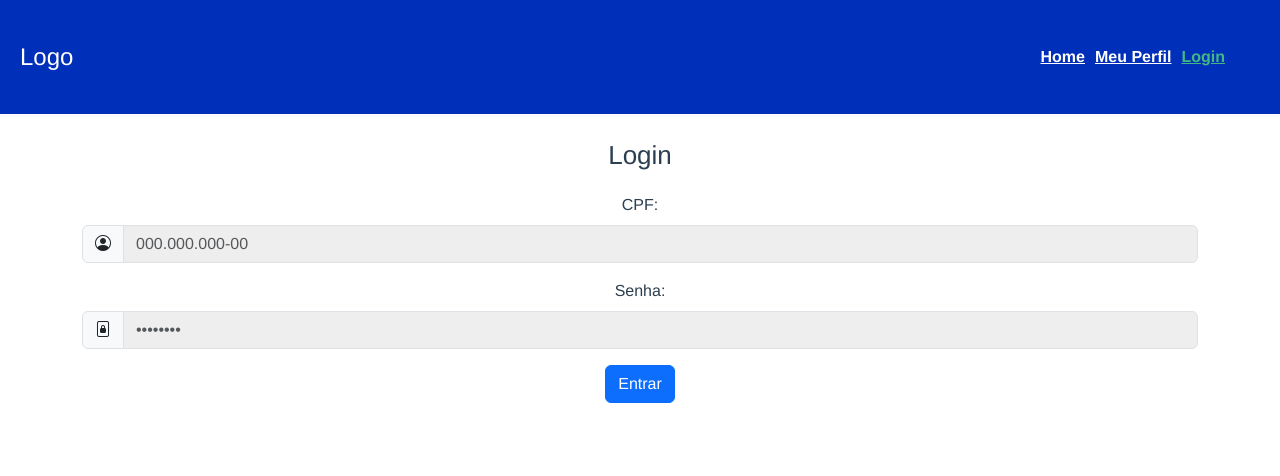
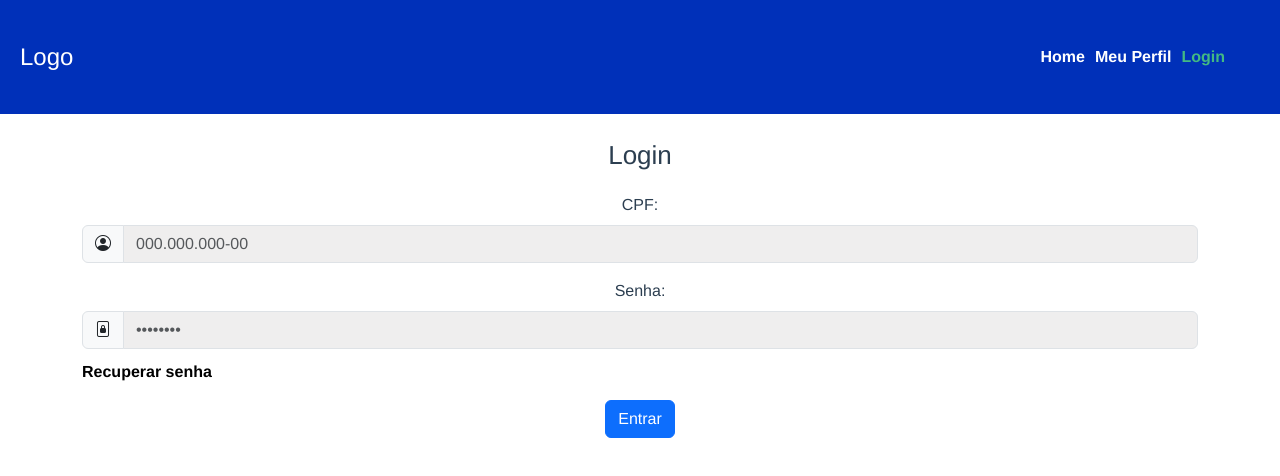
Before and after one commit to LeticiaDosSantos/Passagens, a Vue app in the folder real-world-vue/: page /login in a window 1280 px wide. Shown: the top 476 px of the page. Built offline with nearby package versions, Linux system fonts and the light colour scheme.

Commit message:
Update LoginView and CSS

```diff
--- a/real-world-vue/src/assets/css/style.css
+++ b/real-world-vue/src/assets/css/style.css
@@ -157,12 +157,25 @@ nav {
 nav a {
     font-weight: bold;
     color: white;
+    text-decoration: none;
 }
 
 nav a.router-link-exact-active {
     color: #42b983;
+    /*
+    text-decoration: underline;
+    */
 }
 
 h2 {
     font-size: 26px;
 }
+
+.recuperar-senha {
+    font-weight: bold;
+    text-decoration: none;
+    margin-top: 1%;
+    color: black;
+    display: flex;
+    align-items: left;
+}
--- a/real-world-vue/src/views/LoginView.vue
+++ b/real-world-vue/src/views/LoginView.vue
@@ -19,6 +19,7 @@
                     <span class="input-group-text"><i class="bi bi-file-lock2"></i></span>
                     <input type="password" class="form-control" id="senha" name="senha" placeholder="••••••••" required>
                 </div>
+                <a href="#" class="recuperar-senha">Recuperar senha</a>
             </div>
 
             <button type="submit" class="btn btn-primary">Entrar</button>
```
